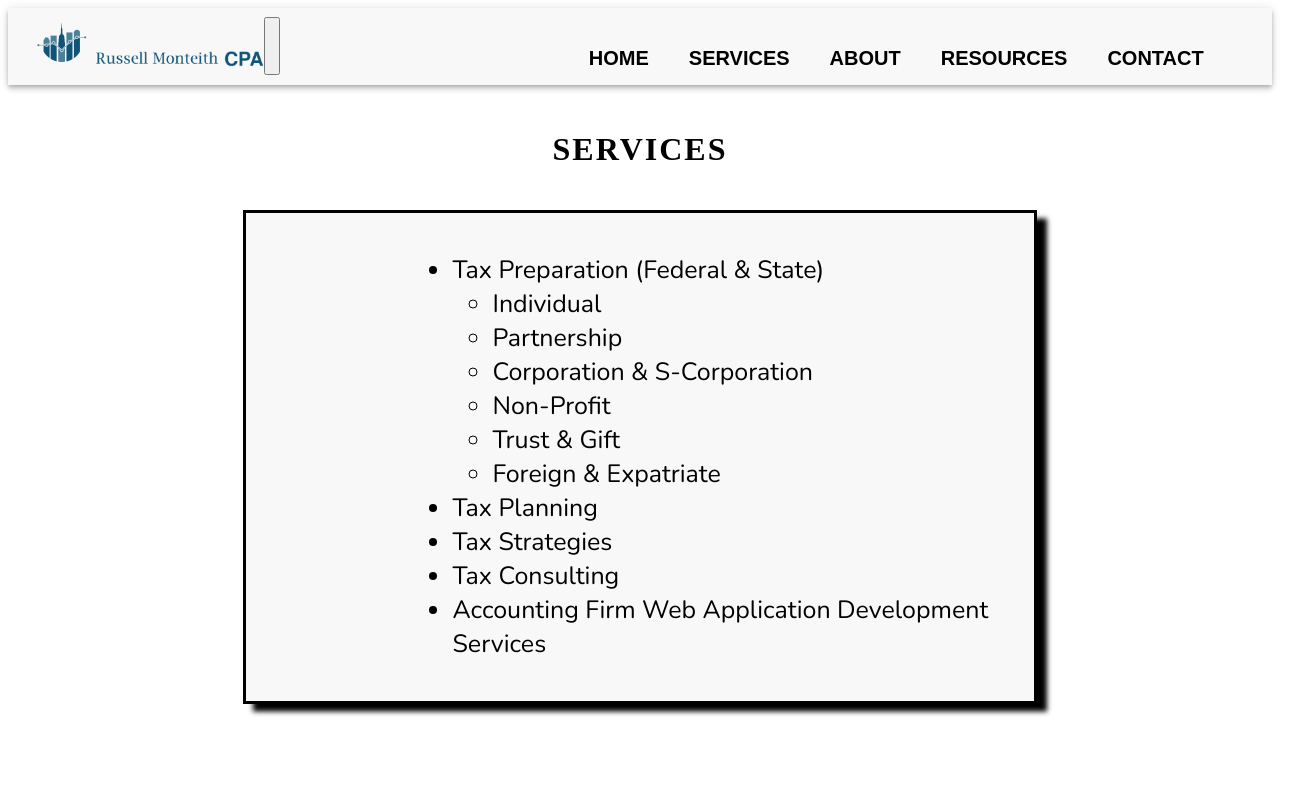
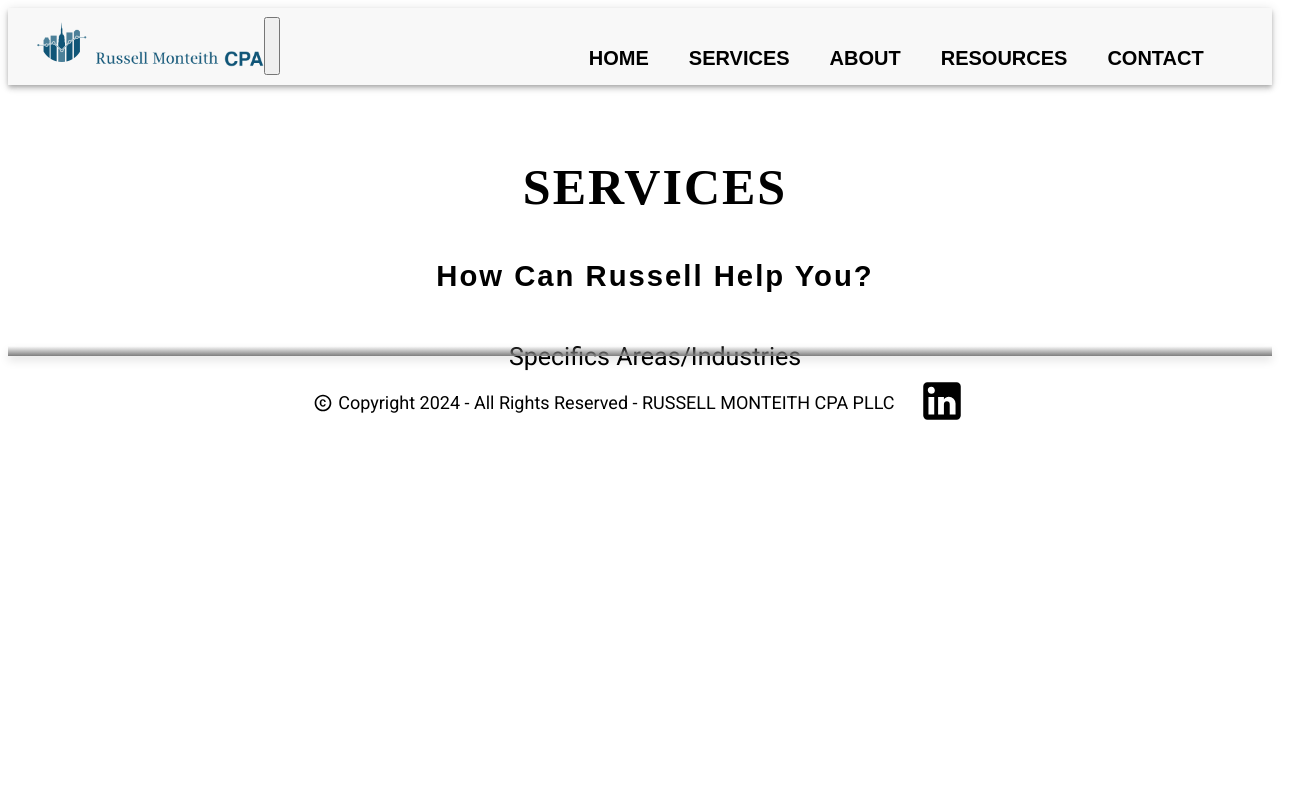
Before and after one commit to russelltheprogrammer/monteithtaxcpanext, a Next.js app: page /services in a window 1280 px wide. Shown: the top 800 px of the page, 1302 px wide, since content can reach past the window. Built offline with nearby package versions, Linux system fonts and the light colour scheme; a web font is replaced by a local one.

Commit message:
start services

```diff
--- a/pages/_app.js
+++ b/pages/_app.js
@@ -2,6 +2,7 @@ import Layout from '../comps/Layout';
 import '../styles/globals.scss';
 import '../styles/navbar.scss';
 import '../styles/home.scss';
+import '../styles/services.scss';
 import '../styles/about.scss';
 import '../styles/contact.scss';
 import '../styles/footer.scss';
--- a/pages/services.js
+++ b/pages/services.js
@@ -1,30 +1,38 @@
 const Services = () => {
 
     return (
-        <div className='section-container'>
+        <div className='container-services'>
             <div className="topic-header">
                 <h1>SERVICES</h1>
+                <h3 className='container-services-subtitle'>How Can Russell Help You?</h3>
             </div>
-            <div className="container-services">
-                <ul>
-                    <li>Tax Preparation (Federal &amp; State)
-                        <ul>
-                            <li>Individual</li>
-                            <li>Partnership</li>
-                            <li>Corporation &amp; S-Corporation</li>
-                            <li>Non-Profit</li>
-                            <li>Trust &amp; Gift</li>
-                            <li>Foreign &amp; Expatriate</li>
-                        </ul>
-                    </li>
-                    <li>Tax Planning</li>
-                    <li>Tax Strategies</li>
-                    <li>Tax Consulting</li>
-                    <li>Accounting Firm Web Application Development Services</li>
-                </ul>
+            <div>
+                Specifics
+
+                Areas/Industries
             </div>
         </div>
      );
 }
 
 export default Services;
+
+
+// <div className="container-services">
+//                 <ul>
+//                     <li>Tax Preparation (Federal &amp; State)
+//                         <ul>
+//                             <li>Individual</li>
+//                             <li>Partnership</li>
+//                             <li>Corporation &amp; S-Corporation</li>
+//                             <li>Non-Profit</li>
+//                             <li>Trust &amp; Gift</li>
+//                             <li>Foreign &amp; Expatriate</li>
+//                         </ul>
+//                     </li>
+//                     <li>Tax Planning</li>
+//                     <li>Tax Strategies</li>
+//                     <li>Tax Consulting</li>
+//                     <li>Accounting Firm Web Application Development Services</li>
+//                 </ul>
+//             </div>
--- a/styles/globals.scss
+++ b/styles/globals.scss
@@ -33,57 +33,6 @@ body, html {
   height: 100vh;
   width: 100%;
   box-sizing: border-box;
-}
-
-.text-blurbs {
-  align-items: center;
-  margin: 0 auto;
-  padding-top: 10px;
-  width: 100%;
-}
-
-@media (max-width: 864px) {
-  .text-blurbs {
-    width: 90%;
-  }
-}
-
-.container-services {
-  font-size: 25px;
-  padding: 15px;
-  text-align: center;
-  font-family: "Nunito", sans-serif;
-  border-width: 3px;
-  border-color: black;
-  border-style: solid;
-  box-shadow: 10px 7.5px 5px black;
-  background: #f8f8f8;
-  margin: 0 auto;
-  width: 60%;
-}
-
-@media (min-width: 769px) and (max-width: 1024px) {
-  .container-services {
-    width: 80%;
-  }
-}
-
-@media (max-width: 768px) {
-  .container-services {
-    width: 90%;
-  }
-}
-
-.container-services > ul {
-  text-align: left;
-  display: inline-block;
-  margin-left: 20%;
-}
-
-@media (max-width: 480px) {
-  .container-services > ul {
-    margin: 0 auto;
-  }
 }
 
 .container-resources {
--- /dev/null
+++ b/styles/services.scss
@@ -0,0 +1,14 @@
+.container-services {
+    font-size: 25px;
+    padding: 15px;
+    text-align: center;
+    margin: 0 auto;
+    width: 100%;
+  }
+
+.container-services-subtitle {
+    padding-top: 10px;
+    font-family: Arial, Helvetica, sans-serif;
+    letter-spacing: 2px;
+    font-weight: 600;
+  }
```
